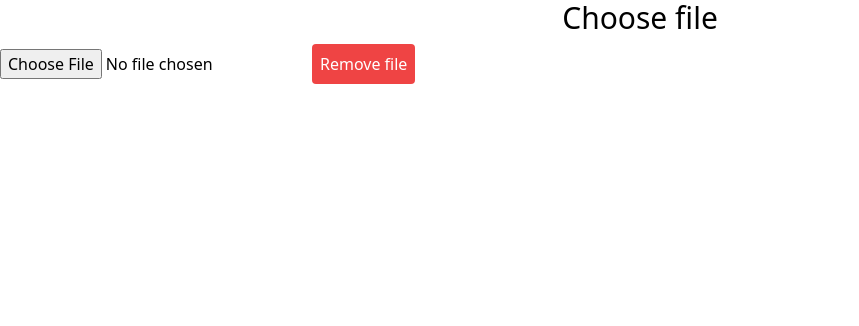
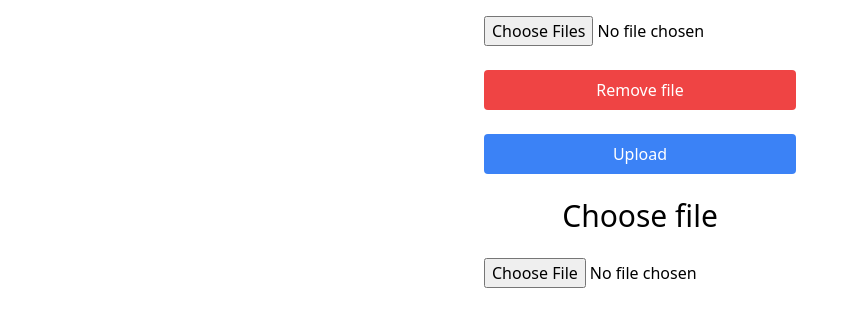
Before and after one commit to vy1406/largeFileUploads, a React (Vite) app in the folder client/: page / in a window 1280 px wide. Shown: the top 326 px of the page, without its empty margins (0-859 px from the left). Built offline with nearby package versions, Linux system fonts and the light colour scheme.

Commit message:
form and multiple filoes

```diff
--- a/client/src/App.jsx
+++ b/client/src/App.jsx
@@ -2,40 +2,84 @@ import { useMemo, useRef, useState } from "react"
 import { ToastContainer } from "react-toastify"
 import { LANGS } from "./constants"
 
-
 function App() {
 
-  const [file, setFile] = useState(null)
+  const [files, setFiles] = useState(null)
   const fileInputRef = useRef(null)
 
   const handleOnUpload = (e) => {
-    const file = e.target.files[0]
-    console.log(e.target.files)
-    console.log(file)
-    setFile(file)
+    const selectedFiles = Array.from(e.target.files)
+    setFiles(selectedFiles)
   }
 
-  const isLargeFile = useMemo(() => {
-    return file && file.size > 5000000;
-  }, [file]);
+  const isLargeFiles = useMemo(() => {
+    return files && files.size > 5000000;
+  }, [files]);
 
   const handleRemoveFile = () => {
-    setFile(null)
+    setFiles([])
     if (fileInputRef.current) {
       fileInputRef.current.value = "";
     }
   }
 
+  const handleOnSubmit = (e) => {
+    e.preventDefault()
+    const formData = new FormData()
+    formData.append("file", files[0])
+    console.log(formData)
+    for (let [key, value] of formData.entries()) {
+      console.log(key, value);
+    }
+  }
+
   return (
-    <div>
+    <div className="container mx-auto p-4 flex flex-col items-center gap-6">
+      <form onSubmit={handleOnSubmit} className="flex flex-col gap-4">
+        <input
+          ref={fileInputRef}
+          type="file"
+          name="files"
+          id="files"
+          multiple
+          onChange={handleOnUpload}
+        />
+        <button
+          onClick={handleRemoveFile}
+          className="bg-red-500 text-white p-2 rounded mt-2"
+        >
+          {LANGS.CLEAR}
+        </button>
+        <button
+          type="submit"
+          disabled={files?.length === 0}
+          className="bg-blue-500 text-white p-2 rounded mt-2"
+        >
+          {LANGS.UPLOAD}
+        </button>
+      </form>
       <h1 className="text-3xl font-extralight text-center">
         Choose file
       </h1>
       <input ref={fileInputRef} type="file" name="file" id="file" onChange={handleOnUpload}/>
-      <button onClick={handleRemoveFile} className="bg-red-500 text-white p-2 rounded mt-2">
-        {LANGS.REMOVE_FILE}
-      </button>
-      {file ? isLargeFile ? <span>{LANGS.UPLOAD_LARGE}</span> : <span>{LANGS.UPLOAD_SMALL}</span> : null}
+      {files?.length > 0 && (
+        <div className="mt-4">
+          <h2 className="text-lg font-medium">Selected Files:</h2>
+          <ul>
+            {files.map((file, index) => (
+              <li key={index}>
+                {file.name} - {(file.size / 1024).toFixed(2)} KB
+              </li>
+            ))}
+          </ul>
+          {isLargeFiles && (
+            <span className="text-red-500">{LANGS.UPLOAD_LARGE}</span>
+          )}
+          {!isLargeFiles && (
+            <span className="text-green-500">{LANGS.UPLOAD_SMALL}</span>
+          )}
+        </div>
+      )}
       <ToastContainer />
     </div>
   )
--- a/client/src/constants.js
+++ b/client/src/constants.js
@@ -1,5 +1,6 @@
 export const LANGS = {
     UPLOAD_LARGE: "Will upload with multipart",
     UPLOAD_SMALL: "Will upload with base64",
-    REMOVE_FILE: "Remove file"
+    CLEAR: "Remove file",
+    UPLOAD: "Upload",
 }
```
